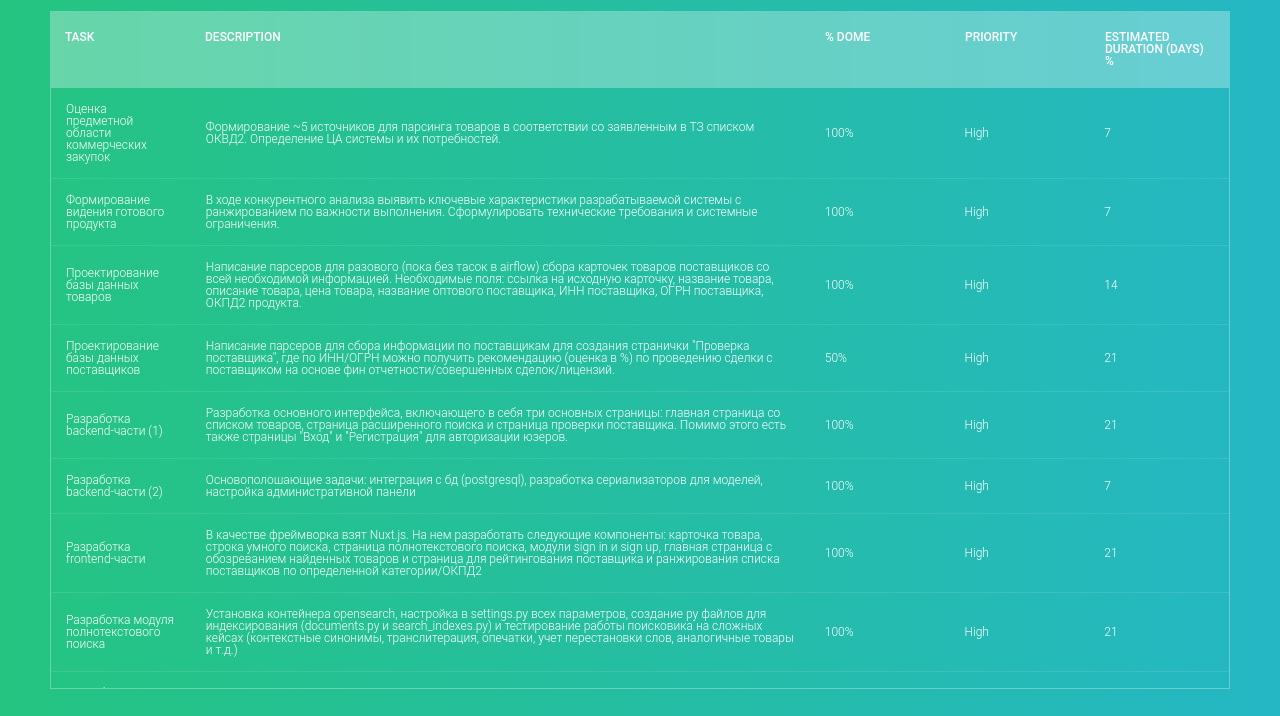
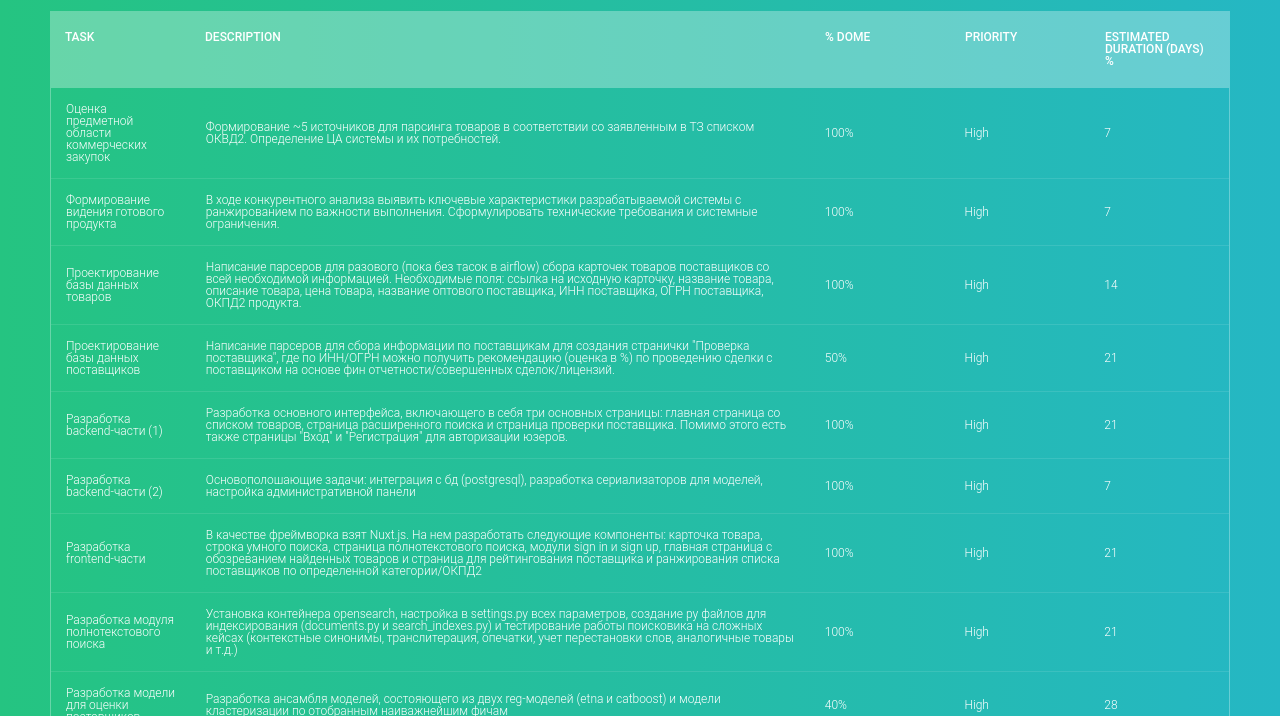
Before and after one commit to chtozaserikova/project_practicum, a plain HTML site: page docs/index.html in a window 1280 px wide. Shown: the part 84-800 px from the top of the page. Drawn offline with nearby package versions, Linux system fonts and the light colour scheme.

Commit message:
Update style.css

```diff
--- a/docs/css/style.css
+++ b/docs/css/style.css
@@ -15,7 +15,7 @@ table{
   background-color: rgba(255,255,255,0.3);
  }
 .tbl-content{
-  height:600px;
+  height:70vw;
   overflow-x:auto;
   margin-top: 0px;
   border: 1px solid rgba(255,255,255,0.3);
```
